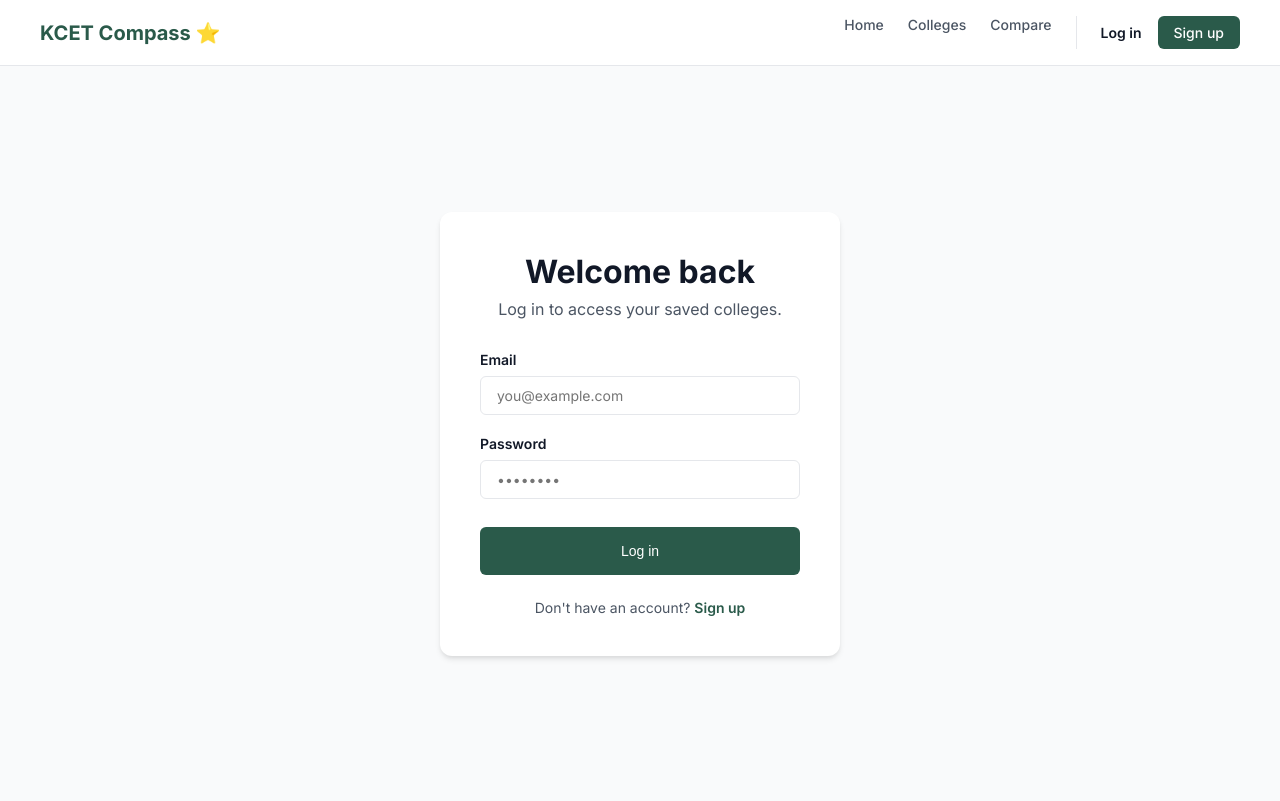
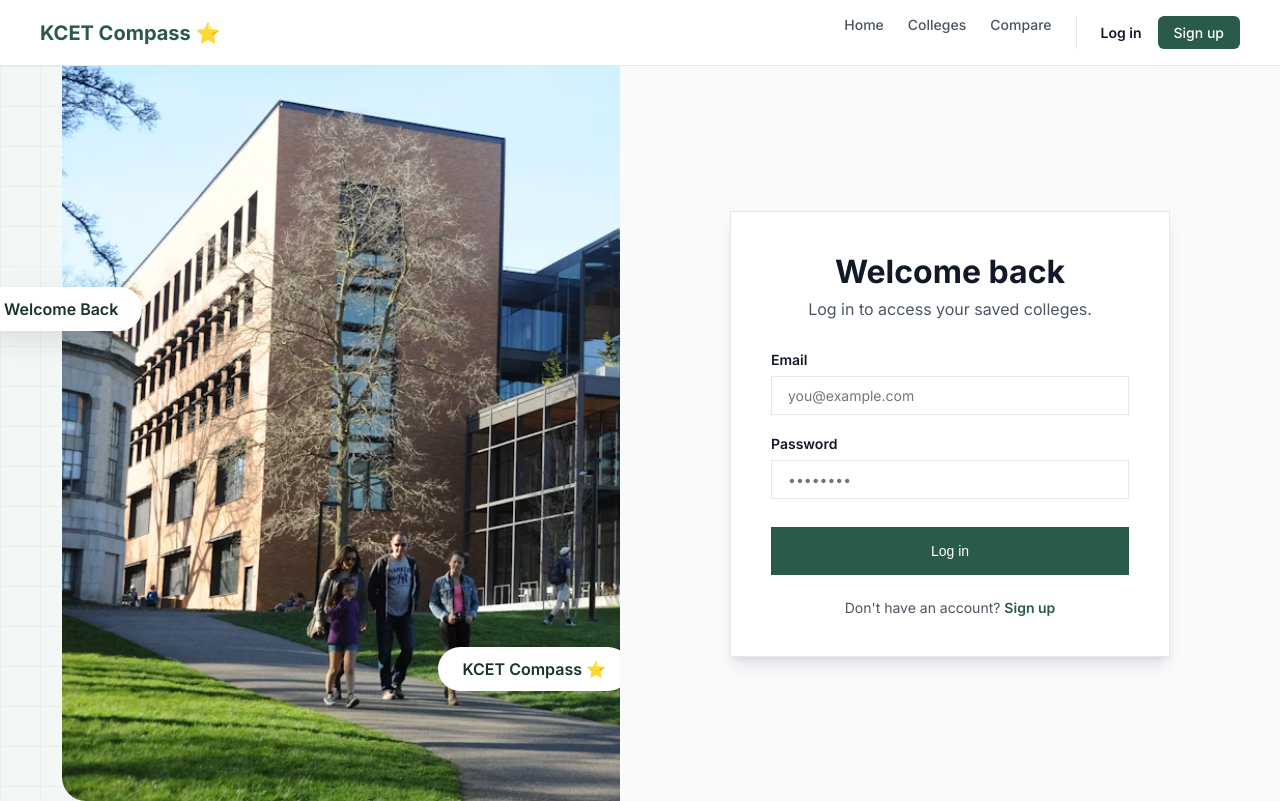
Before and after one commit to himanshi281/KCET_compass-, a React (Vite) app in the folder react-frontend/: page /login in a window 1280 px wide. Built offline with nearby package versions, Linux system fonts and the light colour scheme; no server answers.

Commit message:
feat: Redesign Login and Signup pages to use split-screen with hero image

```diff
--- a/react-frontend/src/index.css
+++ b/react-frontend/src/index.css
@@ -530,7 +530,46 @@ a { text-decoration: none; color: inherit; }
   height: 100%;
 }
 
-.dashboard-card:hover {
-  transform: translateY(-4px);
-  box-shadow: 0 20px 40px rgba(0,0,0,0.08);
-}
+  .dashboard-card:hover {
+    transform: translateY(-4px);
+    box-shadow: 0 20px 40px rgba(0,0,0,0.08);
+  }
+
+  /* --- Auth Pages --- */
+  .auth-container {
+    display: flex;
+    min-height: calc(100vh - 65px);
+    background: var(--bg-secondary);
+  }
+  .auth-image-side {
+    flex: 1;
+    display: none;
+    background-color: #f3f7f5;
+    background-image: linear-gradient(#e9f0ec 1px, transparent 1px), linear-gradient(90deg, #e9f0ec 1px, transparent 1px);
+    background-size: 40px 40px;
+    position: relative;
+    overflow: hidden;
+    align-items: center;
+    justify-content: center;
+  }
+  @media (min-width: 992px) {
+    .auth-image-side {
+      display: flex;
+    }
+  }
+  .auth-form-side {
+    flex: 1;
+    display: flex;
+    align-items: center;
+    justify-content: center;
+    padding: 40px 20px;
+  }
+  .auth-form-wrapper {
+    background: white;
+    padding: 40px;
+    border-radius: 0;
+    box-shadow: var(--shadow-lg);
+    width: 100%;
+    max-width: 440px;
+    border: 1px solid var(--border-color);
+  }
--- a/react-frontend/src/pages/Login.jsx
+++ b/react-frontend/src/pages/Login.jsx
@@ -1,6 +1,7 @@
 import React, { useState, useContext } from 'react';
 import { AuthContext } from '../context/AuthContext';
 import { useNavigate, Link, useLocation } from 'react-router-dom';
+import heroImage from '../assets/image.png';
 
 export default function Login() {
   const [email, setEmail] = useState('');
@@ -23,14 +24,24 @@ export default function Login() {
   };
 
   return (
-    <div style={{ minHeight: 'calc(100vh - 65px)', background: 'var(--bg-secondary)', display: 'flex', alignItems: 'center', justifyContent: 'center', padding: '20px' }}>
-      <div style={{ background: 'white', padding: '40px', borderRadius: '12px', boxShadow: 'var(--shadow-md)', width: '100%', maxWidth: '400px' }}>
+    <div className="auth-container">
+      {/* Left side: Image */}
+      <div className="auth-image-side">
+        <div className="hero-accent-bg"></div>
+        <img src={heroImage} className="hero-image" alt="Student" />
+        <div className="floating-badge badge-left">Welcome Back</div>
+        <div className="floating-badge badge-right">KCET Compass ⭐</div>
+      </div>
+
+      {/* Right side: Form */}
+      <div className="auth-form-side">
+        <div className="auth-form-wrapper">
           <div style={{ textAlign: 'center', marginBottom: '32px' }}>
             <h1 style={{ fontSize: '2rem', fontWeight: 800, marginBottom: '8px' }}>Welcome back</h1>
             <p style={{ color: 'var(--text-secondary)' }}>Log in to access your saved colleges.</p>
           </div>
 
-        {error && <div style={{ background: '#fee2e2', color: '#ef4444', padding: '12px', borderRadius: '8px', marginBottom: '24px', fontSize: '0.875rem', fontWeight: 500 }}>{error}</div>}
+          {error && <div style={{ background: '#fee2e2', color: '#ef4444', padding: '12px', borderRadius: '0', marginBottom: '24px', fontSize: '0.875rem', fontWeight: 500 }}>{error}</div>}
 
           <form onSubmit={handleSubmit} style={{ display: 'flex', flexDirection: 'column', gap: '20px' }}>
             <div>
@@ -38,6 +49,7 @@ export default function Login() {
               <input
                 type="email"
                 className="input"
+                style={{ borderRadius: '0' }}
                 required
                 value={email}
                 onChange={(e) => setEmail(e.target.value)}
@@ -49,13 +61,14 @@ export default function Login() {
               <input
                 type="password"
                 className="input"
+                style={{ borderRadius: '0' }}
                 required
                 value={password}
                 onChange={(e) => setPassword(e.target.value)}
                 placeholder="••••••••"
               />
             </div>
-          <button type="submit" className="btn btn-primary" style={{ marginTop: '8px', padding: '16px' }}>Log in</button>
+            <button type="submit" className="btn btn-primary" style={{ marginTop: '8px', padding: '16px', borderRadius: '0' }}>Log in</button>
           </form>
 
           <p style={{ textAlign: 'center', marginTop: '24px', fontSize: '0.875rem', color: 'var(--text-secondary)' }}>
@@ -63,5 +76,6 @@ export default function Login() {
           </p>
         </div>
       </div>
+    </div>
   );
 }
--- a/react-frontend/src/pages/Signup.jsx
+++ b/react-frontend/src/pages/Signup.jsx
@@ -1,6 +1,7 @@
 import React, { useState, useContext } from 'react';
 import { AuthContext } from '../context/AuthContext';
 import { useNavigate, Link, useLocation } from 'react-router-dom';
+import heroImage from '../assets/image.png';
 
 export default function Signup() {
   const [name, setName] = useState('');
@@ -24,14 +25,24 @@ export default function Signup() {
   };
 
   return (
-    <div style={{ minHeight: 'calc(100vh - 65px)', background: 'var(--bg-secondary)', display: 'flex', alignItems: 'center', justifyContent: 'center', padding: '20px' }}>
-      <div style={{ background: 'white', padding: '40px', borderRadius: '12px', boxShadow: 'var(--shadow-md)', width: '100%', maxWidth: '400px' }}>
+    <div className="auth-container">
+      {/* Left side: Image */}
+      <div className="auth-image-side">
+        <div className="hero-accent-bg"></div>
+        <img src={heroImage} className="hero-image" alt="Student" />
+        <div className="floating-badge badge-left">Create Account</div>
+        <div className="floating-badge badge-right">KCET Compass ⭐</div>
+      </div>
+
+      {/* Right side: Form */}
+      <div className="auth-form-side">
+        <div className="auth-form-wrapper">
           <div style={{ textAlign: 'center', marginBottom: '32px' }}>
             <h1 style={{ fontSize: '2rem', fontWeight: 800, marginBottom: '8px' }}>Create an account</h1>
             <p style={{ color: 'var(--text-secondary)' }}>Sign up to save colleges and personalize your experience.</p>
           </div>
 
-        {error && <div style={{ background: '#fee2e2', color: '#ef4444', padding: '12px', borderRadius: '8px', marginBottom: '24px', fontSize: '0.875rem', fontWeight: 500 }}>{error}</div>}
+          {error && <div style={{ background: '#fee2e2', color: '#ef4444', padding: '12px', borderRadius: '0', marginBottom: '24px', fontSize: '0.875rem', fontWeight: 500 }}>{error}</div>}
 
           <form onSubmit={handleSubmit} style={{ display: 'flex', flexDirection: 'column', gap: '20px' }}>
             <div>
@@ -39,6 +50,7 @@ export default function Signup() {
               <input
                 type="text"
                 className="input"
+                style={{ borderRadius: '0' }}
                 required
                 value={name}
                 onChange={(e) => setName(e.target.value)}
@@ -50,6 +62,7 @@ export default function Signup() {
               <input
                 type="email"
                 className="input"
+                style={{ borderRadius: '0' }}
                 required
                 value={email}
                 onChange={(e) => setEmail(e.target.value)}
@@ -61,13 +74,14 @@ export default function Signup() {
               <input
                 type="password"
                 className="input"
+                style={{ borderRadius: '0' }}
                 required
                 value={password}
                 onChange={(e) => setPassword(e.target.value)}
                 placeholder="••••••••"
               />
             </div>
-          <button type="submit" className="btn btn-primary" style={{ marginTop: '8px', padding: '16px' }}>Sign up</button>
+            <button type="submit" className="btn btn-primary" style={{ marginTop: '8px', padding: '16px', borderRadius: '0' }}>Sign up</button>
           </form>
 
           <p style={{ textAlign: 'center', marginTop: '24px', fontSize: '0.875rem', color: 'var(--text-secondary)' }}>
@@ -75,5 +89,6 @@ export default function Signup() {
           </p>
         </div>
       </div>
+    </div>
   );
 }
```
Lines whose indentation alone changed are shown as unchanged.
